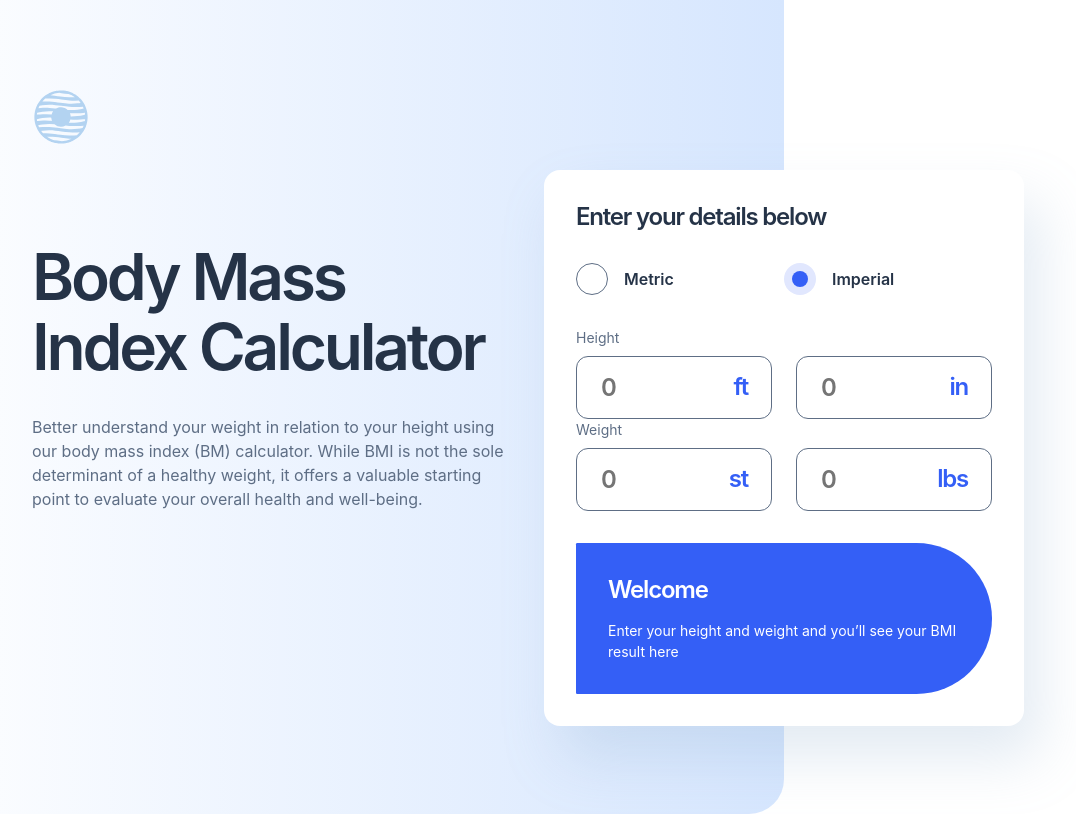
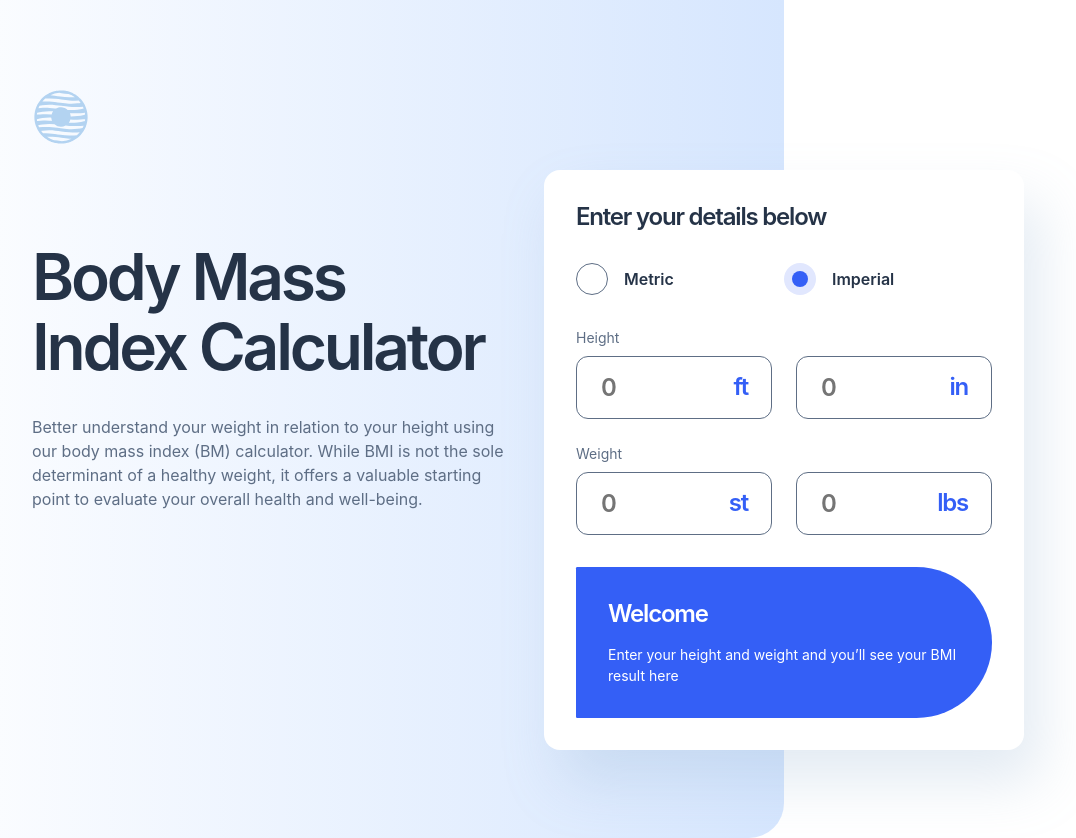
Before and after one commit to TvixAley/bmi-calculator, a React (Vite) app: page / in a window 1280 px wide. Both pictures are taken after a click on the radio button "Imperial". Shown: the whole page, without its empty margins (112-1188 px from the left). Before the commit the page ends 814 px from the top, so only its background shows below. Built offline with nearby package versions, Linux system fonts and the light colour scheme; a web font is replaced by a local one.

Commit message:
Replaced react-transition-group with framer motion

```diff
--- a/package.json
+++ b/package.json
@@ -10,6 +10,7 @@
     "preview": "vite preview"
   },
   "dependencies": {
+    "framer-motion": "^12.23.22",
     "react": "^19.1.1",
     "react-dom": "^19.1.1"
   },
--- a/src/components/Calculator/Calculator.jsx
+++ b/src/components/Calculator/Calculator.jsx
@@ -1,16 +1,16 @@
-import React, { useState, useRef } from 'react';
-import classes from './Calculator.module.css';
-import { CSSTransition, SwitchTransition } from 'react-transition-group';
+import React, { useState } from "react";
+import { AnimatePresence, motion } from "framer-motion";
+import classes from "./Calculator.module.css";
 import RadioButton from "../UI/RadioButton/RadioButton.jsx";
 import InputField from "../UI/InputField/InputField.jsx";
 import InfoBar from "./InfoBar/InfoBar.jsx";
 
 const Calculator = () => {
-    const [system, setSystem] = useState('radio-metric');
-    // nodeRef должен указывать на реальный DOM-элемент (div)
-    const nodeRef = useRef(null);
+    const [system, setSystem] = useState("radio-metric");
 
-    const handleRadioChange = (value) => setSystem(value);
+    const handleRadioChange = (value) => {
+        setSystem(value);
+    };
 
     return (
         <div className={classes.calculator}>
@@ -18,44 +18,53 @@ const Calculator = () => {
 
             <div className={classes.selectionContainer}>
                 <div className={classes.selectionInputContainer}>
-                    <RadioButton id="radio-metric" name="metric-select" label="Metric"
-                                 checked={system === 'radio-metric'} onChange={handleRadioChange} />
+                    <RadioButton
+                        id={"radio-metric"}
+                        name={"metric-select"}
+                        label={"Metric"}
+                        checked={system === "radio-metric"}
+                        onChange={handleRadioChange}
+                    />
                 </div>
                 <div className={classes.selectionInputContainer}>
-                    <RadioButton id="radio-imperial" name="metric-select" label="Imperial"
-                                 checked={system === 'radio-imperial'} onChange={handleRadioChange} />
+                    <RadioButton
+                        id={"radio-imperial"}
+                        name={"metric-select"}
+                        label={"Imperial"}
+                        checked={system === "radio-imperial"}
+                        onChange={handleRadioChange}
+                    />
                 </div>
             </div>
 
-            <SwitchTransition mode="out-in">
-                <CSSTransition
-                    key={system}
-                    nodeRef={nodeRef}
-                    timeout={200}
-                    unmountOnExit
-                    classNames={{
-                        enter: classes.fadeEnter,
-                        enterActive: classes.fadeEnterActive,
-                        enterDone: classes.fadeEnterDone,
-                        exit: classes.fadeExit,
-                        exitActive: classes.fadeExitActive,
-                    }}
+            <AnimatePresence mode="wait">
+                {system === "radio-metric" ? (
+                    <motion.div
+                        key="metric"
+                        className={classes.fieldsContainer}
+                        initial={{ height: 0, opacity: 0 }}
+                        animate={{ height: "auto", opacity: 1 }}
+                        exit={{ height: 0, opacity: 0 }}
+                        transition={{ duration: 0.3, ease: "easeInOut" }}
                     >
-                    <div ref={nodeRef}>
-                        {system === 'radio-metric' ? (
-                            <div className={classes.fieldsContainer}>
                         <InputField label="Height" units="cm" />
                         <InputField label="Weight" units="kg" />
-                            </div>
+                    </motion.div>
                 ) : (
-                            <>
+                    <motion.div
+                        key="imperial"
+                        className={[classes.fieldsContainer, classes.imperial].join(" ")}
+                        initial={{ height: 0, opacity: 0 }}
+                        animate={{ height: "auto", opacity: 1 }}
+                        exit={{ height: 0, opacity: 0 }}
+                        transition={{ duration: 0.3, ease: "easeInOut" }}
+                    >
                         <InputField label="Height" units={["ft", "in"]} />
                         <InputField label="Weight" units={["st", "lbs"]} />
-                            </>
+                    </motion.div>
                 )}
-                    </div>
-                </CSSTransition>
-            </SwitchTransition>
+            </AnimatePresence>
+
 
             <InfoBar result={0} />
         </div>
--- a/src/components/Calculator/Calculator.module.css
+++ b/src/components/Calculator/Calculator.module.css
@@ -32,26 +32,6 @@
     gap: 24px;
 }
 
-.fadeEnter {
-    opacity: 0;
-    transform: translateY(10px);
+.imperial{
+    flex-direction: column;
 }
-.fadeEnterActive {
-    opacity: 1;
-    transform: translateY(0);
-    transition: opacity 300ms ease, transform 300ms ease;
-}
-.fadeEnterDone {
-    opacity: 1;
-    transform: translateY(0);
-}
-
-.fadeExit {
-    opacity: 1;
-    transform: translateY(0);
-}
-.fadeExitActive {
-    opacity: 0;
-    transform: translateY(-10px);
-    transition: opacity 300ms ease, transform 300ms ease;
-}
```
Also changed, not shown: 1 other file (tests, documents, lock files or other folders). Lines whose indentation alone changed are shown as unchanged.
